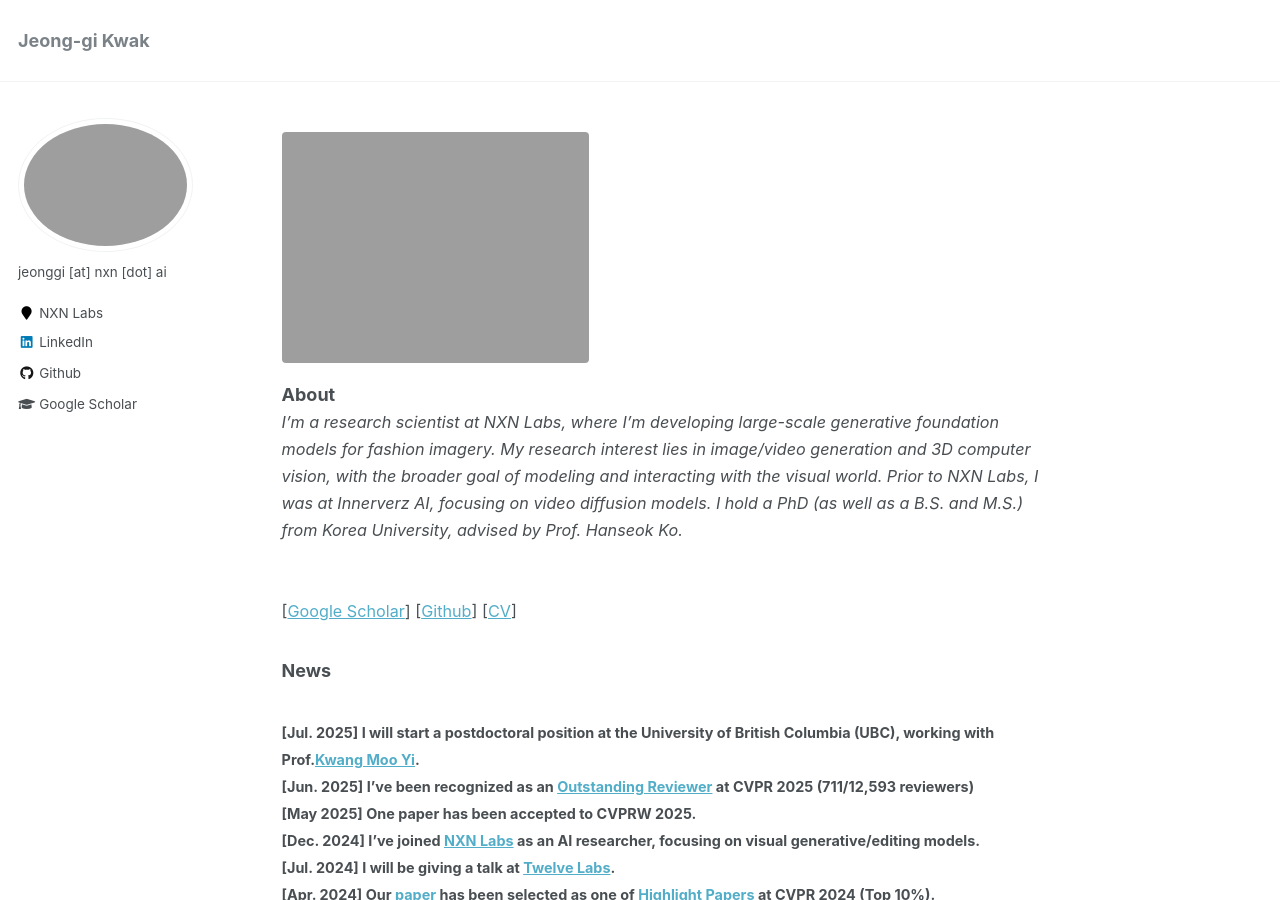
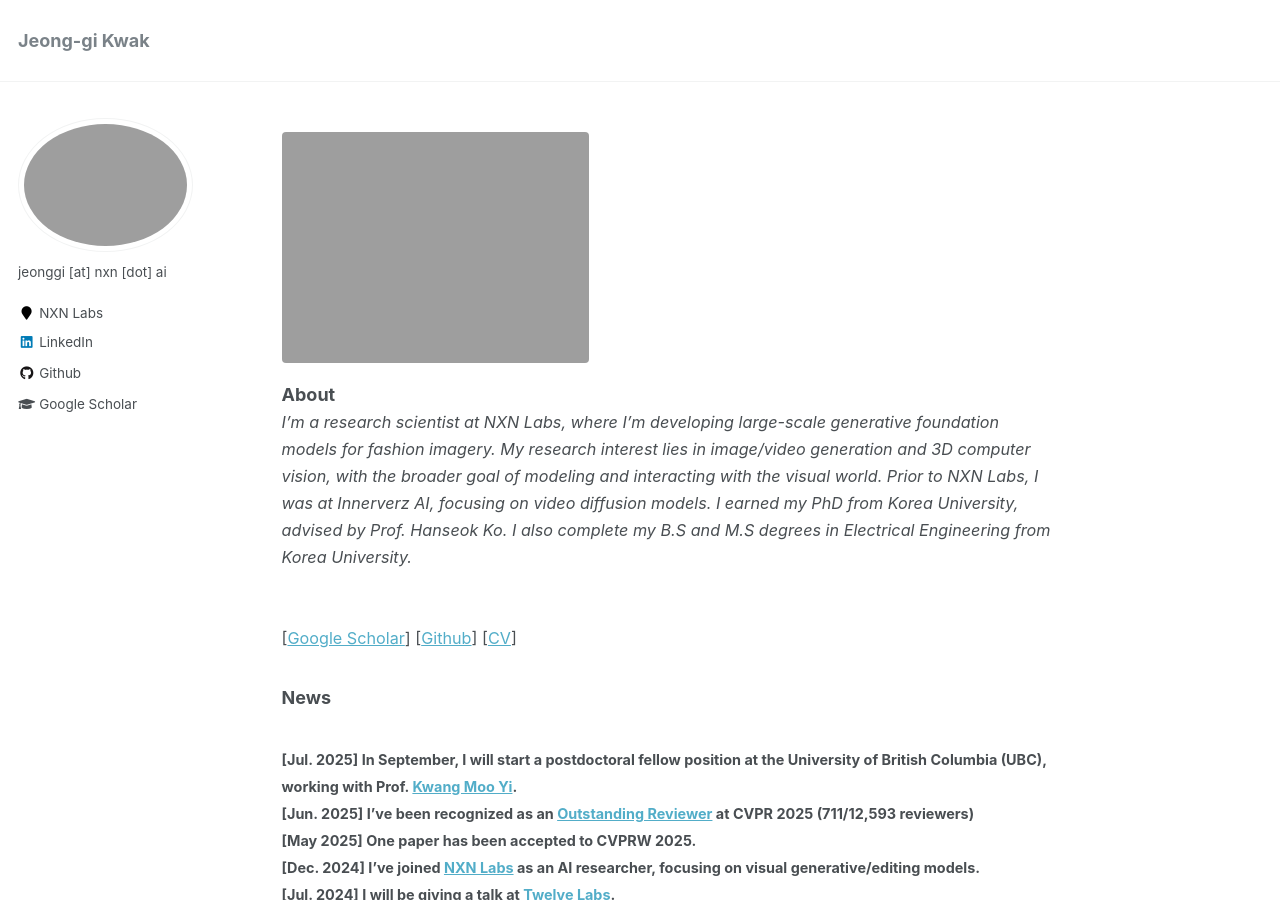
Before and after one commit to jgkwak95/jgkwak95.github.io, a Jekyll site: the page built from _pages/about.md, in a window 1280 px wide and 900 px high. Built offline with Jekyll 4.4.1, drawn with Linux system fonts in a browser that asks for light colours.

Commit message:
Update about.md

```diff
--- a/_pages/about.md
+++ b/_pages/about.md
@@ -10,14 +10,14 @@ redirect_from:
 <figure style="width: 40%;margin-bottom: 0px;margin-top: 0px"> <img src="{{ site.url }}{{ site.baseurl }}/images/IMG_8446.jpg" alt=""> </figure>
 **About**
 <span style="font-size:90%">
-*I'm a research scientist at NXN Labs, where I'm developing large-scale generative foundation models for fashion imagery. My research interest lies in image/video generation and 3D computer vision, with the broader goal of modeling and interacting with the visual world. Prior to NXN Labs, I was at Innerverz AI, focusing on video diffusion models. I hold a PhD (as well as a B.S. and M.S.) from Korea University, advised by Prof. Hanseok Ko.*
+*I'm a research scientist at NXN Labs, where I'm developing large-scale generative foundation models for fashion imagery. My research interest lies in image/video generation and 3D computer vision, with the broader goal of modeling and interacting with the visual world. Prior to NXN Labs, I was at Innerverz AI, focusing on video diffusion models. I earned my PhD from Korea University, advised by Prof. Hanseok Ko. I also complete my B.S and M.S degrees in Electrical Engineering from Korea University.*
 </span>
 <span style="font-size:90%">
 [[Google Scholar](https://scholar.google.co.kr/citations?user=OokxUB4AAAAJ)]  [[Github](https://github.com/jgkwak95)]  [[CV]({{ site.url }}{{ site.baseurl }}/files/CV_jgkwak.pdf)]
 </span>
 ### News
 <span style="font-size:80%">
-**[Jul. 2025] I will start a postdoctoral position at the University of British Columbia (UBC), working with Prof.<a href="https://www.cs.ubc.ca/~kmyi/">Kwang Moo Yi</a>.**
+**[Jul. 2025] In September, I will start a postdoctoral fellow position at the University of British Columbia (UBC), working with Prof. <a href="https://www.cs.ubc.ca/~kmyi/">Kwang Moo Yi</a>.**
 **[Jun. 2025] I've been recognized as an <a href="https://cvpr.thecvf.com/Conferences/2025/ProgramCommittee#all-outstanding-reviewer">Outstanding Reviewer</a> at CVPR 2025 (711/12,593 reviewers)**
 **[May 2025] One paper has been accepted to CVPRW 2025.**
 **[Dec. 2024] I've joined <a href="https://nxn.ai/">NXN Labs</a> as an AI researcher, focusing on visual generative/editing models.**
@@ -27,7 +27,7 @@ redirect_from:
 **[Jan. 2024] One paper has been accepted to <a href="https://2024.ieeeicassp.org/">ICASSP 2024</a>.**
 **[Jan. 2024] I've joined  <a href="https://innerverz.io/">Innerverz AI</a> as an AI/ML researcher, focusing on video diffusion models.**
 **[Dec. 2023] I've successfully defended my thesis, "Towards Controllable and Interpretable Generative Neural Rendering".**
-**[Dec. 2023] I completed a 6-month visit to the University of British Columbia (UBC) as a PhD visiting student in the Computer Vision Lab, supervised by Prof.<a href="https://www.cs.ubc.ca/~kmyi/">Kwang Moo Yi</a>.**
+**[Dec. 2023] I completed a 6-month visit to the University of British Columbia (UBC) as a PhD visiting student in the Computer Vision Lab, supervised by Prof. <a href="https://www.cs.ubc.ca/~kmyi/">Kwang Moo Yi</a>.**
 </span>
 
 Selected Publications
```
